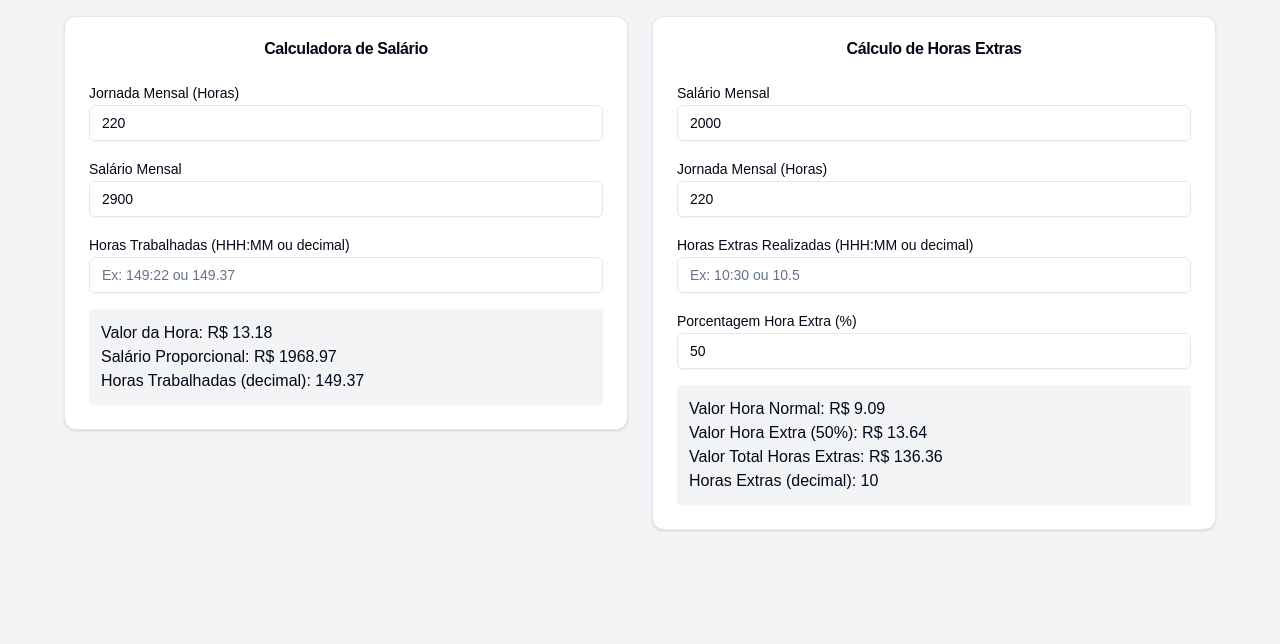
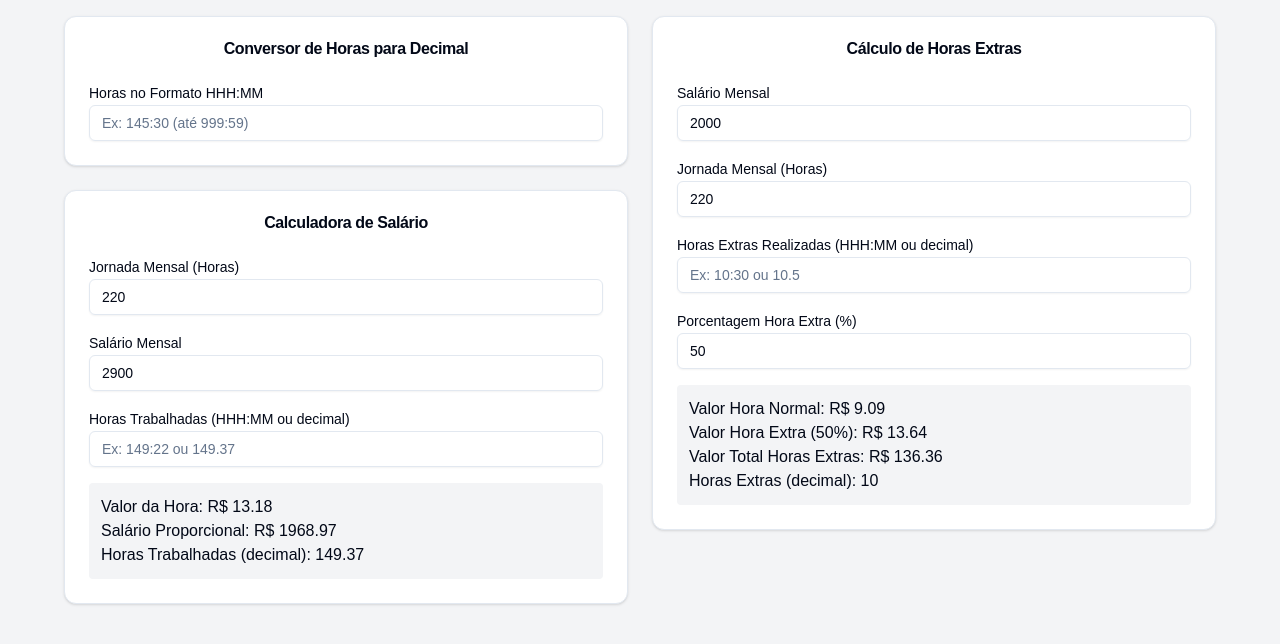
Before and after one commit to Wesleysza1/salary-calculator, a Next.js app in the folder salary-calculator-app/: page / in a window 1280 px wide. Shown: the top 644 px of the page. Built offline with nearby package versions, Linux system fonts and the light colour scheme.

Commit message:
Update page.js

```diff
--- a/salary-calculator-app/src/app/page.js
+++ b/salary-calculator-app/src/app/page.js
@@ -110,9 +110,9 @@ export default function Home() {
           {/* Coluna Esquerda */}
           <div className="space-y-6">
             {/* Conversor de Horas */}
-            {/* <Card className="w-full">
+            <Card className="w-full">
               <CardHeader>
-                <CardTitle className="text-center">Conversor de Horas</CardTitle>
+                <CardTitle className="text-center">Conversor de Horas para Decimal</CardTitle>
               </CardHeader>
               <CardContent>
                 <div className="space-y-4">
@@ -137,7 +137,7 @@ export default function Home() {
                   )}
                 </div>
               </CardContent>
-            </Card> */}
+            </Card>
 
             {/* Calculadora de Salário */}
             <Card className="w-full">
```
